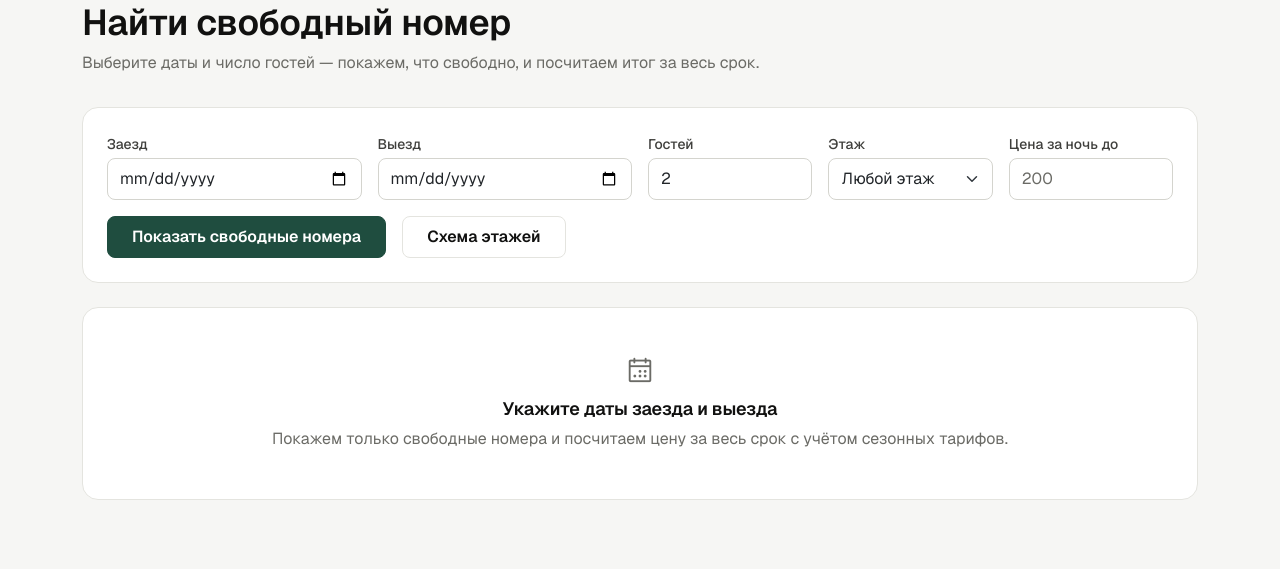
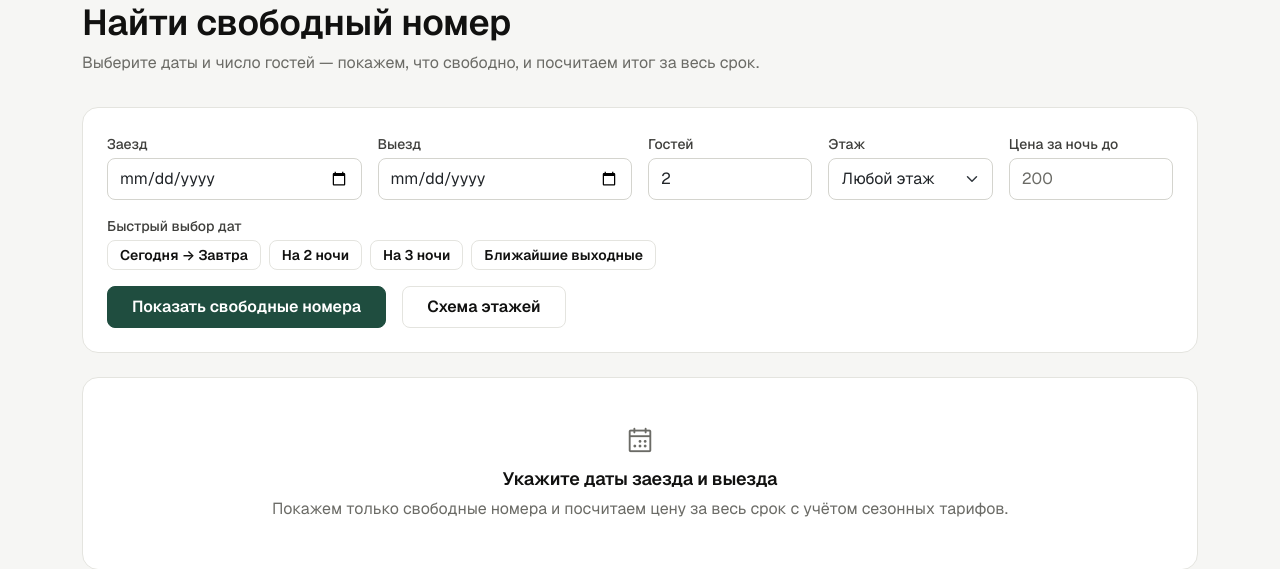
Before and after one commit to Non7Shox/PBL-hotel, a Django app: page /search/ in a window 1280 px wide. Shown: the part 147-716 px from the top of the page. Run offline with Django 5.2, Linux system fonts and the light colour scheme; data comes from the database, SQL or seed files in the repository.

Commit message:
Add date presets and auto checkout to room search

```diff
--- a/rooms/tests.py
+++ b/rooms/tests.py
@@ -73,6 +73,12 @@ class RoomViewsTestCase(TestCase):
     def test_room_search_page(self):
         response = self.client.get(reverse('rooms:room_search'))
         self.assertEqual(response.status_code, 200)
+        self.assertContains(response, 'data-date-preset="tomorrow"')
+        self.assertContains(response, 'data-date-preset="2"')
+        self.assertContains(response, 'data-date-preset="3"')
+        self.assertContains(response, 'data-date-preset="weekend"')
+        self.assertContains(response, 'name="check_in"')
+        self.assertContains(response, 'name="check_out"')
 
 
 class SeasonalPricingTests(TestCase):
--- a/templates/rooms/room_search.html
+++ b/templates/rooms/room_search.html
@@ -13,7 +13,7 @@
 
 <div class="container pb-5">
   <div class="panel-card mb-4">
-    <form method="get" class="row g-3 align-items-end">
+    <form method="get" class="row g-3 align-items-end" data-room-search-form data-searched="{{ searched|yesno:'true,false' }}">
       <div class="col-md-3">
         <label class="form-label" for="{{ form.check_in.id_for_label }}">{{ form.check_in.label }}</label>
         {{ form.check_in }}
@@ -36,6 +36,15 @@
       <div class="col-md-2">
         <label class="form-label" for="{{ form.max_price.id_for_label }}">{{ form.max_price.label }}</label>
         {{ form.max_price }}
+      </div>
+      <div class="col-12">
+        <span class="form-label d-block">Быстрый выбор дат</span>
+        <div class="d-flex flex-wrap gap-2" role="group" aria-label="Быстрый выбор дат">
+          <button type="button" class="btn btn-sm btn-outline-copper" data-date-preset="tomorrow">Сегодня → Завтра</button>
+          <button type="button" class="btn btn-sm btn-outline-copper" data-date-preset="2">На 2 ночи</button>
+          <button type="button" class="btn btn-sm btn-outline-copper" data-date-preset="3">На 3 ночи</button>
+          <button type="button" class="btn btn-sm btn-outline-copper" data-date-preset="weekend">Ближайшие выходные</button>
+        </div>
       </div>
       <div class="col-12 d-flex flex-wrap gap-3">
         <button type="submit" class="btn btn-copper px-4">Показать свободные номера</button>
@@ -99,3 +108,81 @@
   {% endif %}
 </div>
 {% endblock %}
+
+{% block extra_js %}
+<script>
+  (function () {
+    var form = document.querySelector('[data-room-search-form]');
+    if (!form) return;
+
+    var checkIn = form.querySelector('[name="check_in"]');
+    var checkOut = form.querySelector('[name="check_out"]');
+    if (!checkIn || !checkOut) return;
+
+    function parseDate(value) {
+      var parts = value.split('-').map(Number);
+      if (parts.length !== 3 || parts.some(Number.isNaN)) return null;
+      return new Date(parts[0], parts[1] - 1, parts[2]);
+    }
+
+    function formatDate(date) {
+      return [
+        date.getFullYear(),
+        String(date.getMonth() + 1).padStart(2, '0'),
+        String(date.getDate()).padStart(2, '0')
+      ].join('-');
+    }
+
+    function addDays(date, days) {
+      var result = new Date(date.getFullYear(), date.getMonth(), date.getDate());
+      result.setDate(result.getDate() + days);
+      return result;
+    }
+
+    var today = checkIn.min;
+
+    function updateCheckoutMin() {
+      var arrival = parseDate(checkIn.value);
+      checkOut.min = arrival ? formatDate(addDays(arrival, 1)) : today;
+    }
+
+    function adjustCheckout() {
+      updateCheckoutMin();
+      var arrival = parseDate(checkIn.value);
+      if (!arrival) return;
+      if (!checkOut.value || checkOut.value <= checkIn.value) {
+        checkOut.value = formatDate(addDays(arrival, 1));
+      }
+    }
+
+    checkIn.addEventListener('change', adjustCheckout);
+    updateCheckoutMin();
+    if (checkIn.value && checkOut.value && checkOut.value <= checkIn.value) {
+      adjustCheckout();
+    }
+
+    form.querySelectorAll('[data-date-preset]').forEach(function (button) {
+      button.addEventListener('click', function () {
+        var start = parseDate(today);
+        var preset = button.dataset.datePreset;
+        var nights;
+
+        if (preset === 'weekend') {
+          nights = 2;
+          start = addDays(start, (5 - start.getDay() + 7) % 7);
+        } else {
+          nights = preset === 'tomorrow' ? 1 : Number(preset);
+        }
+
+        checkIn.value = formatDate(start);
+        checkOut.value = formatDate(addDays(start, nights));
+        updateCheckoutMin();
+        checkIn.dispatchEvent(new Event('change', { bubbles: true }));
+        checkOut.dispatchEvent(new Event('change', { bubbles: true }));
+
+        if (form.dataset.searched === 'true') form.requestSubmit();
+      });
+    });
+  })();
+</script>
+{% endblock %}
```
